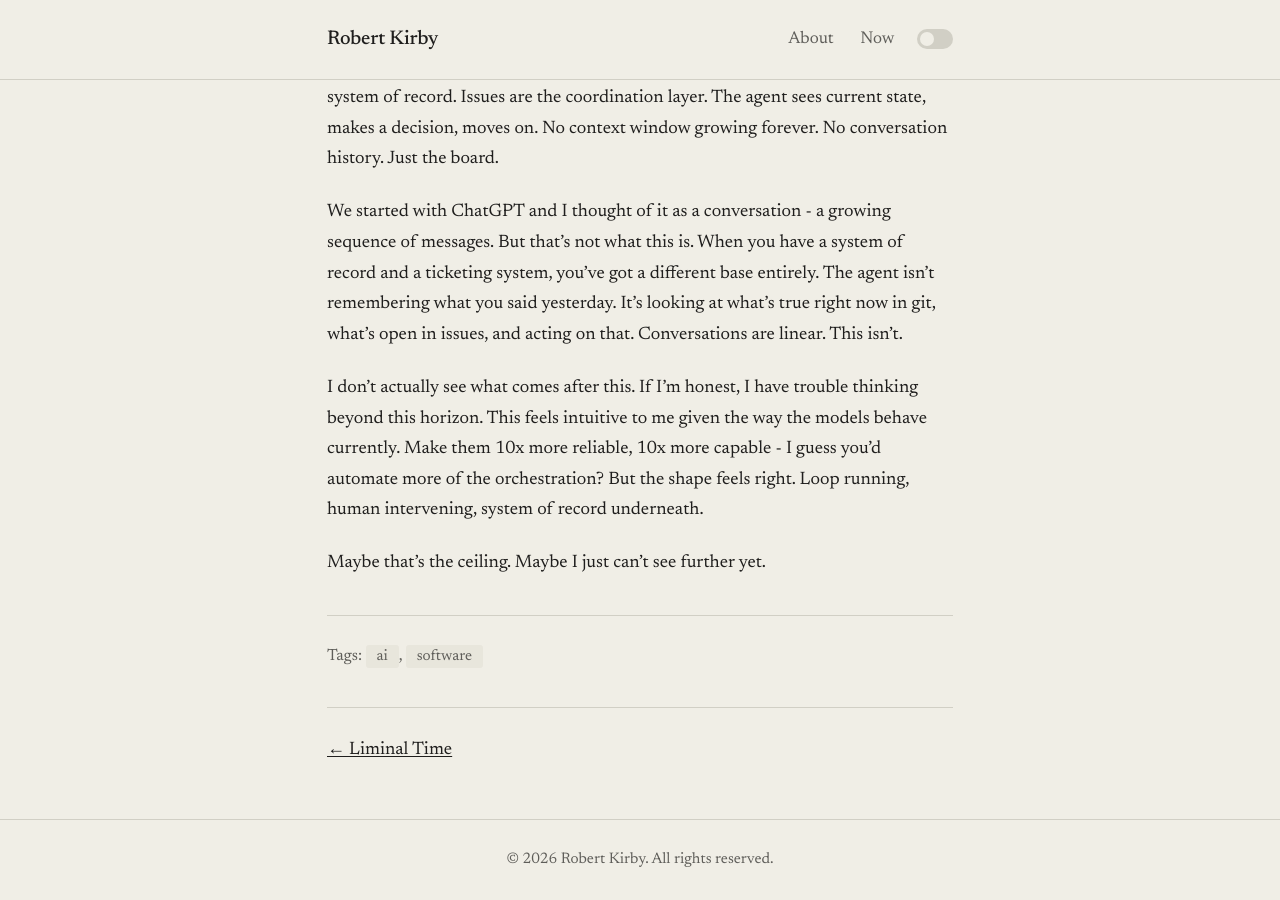
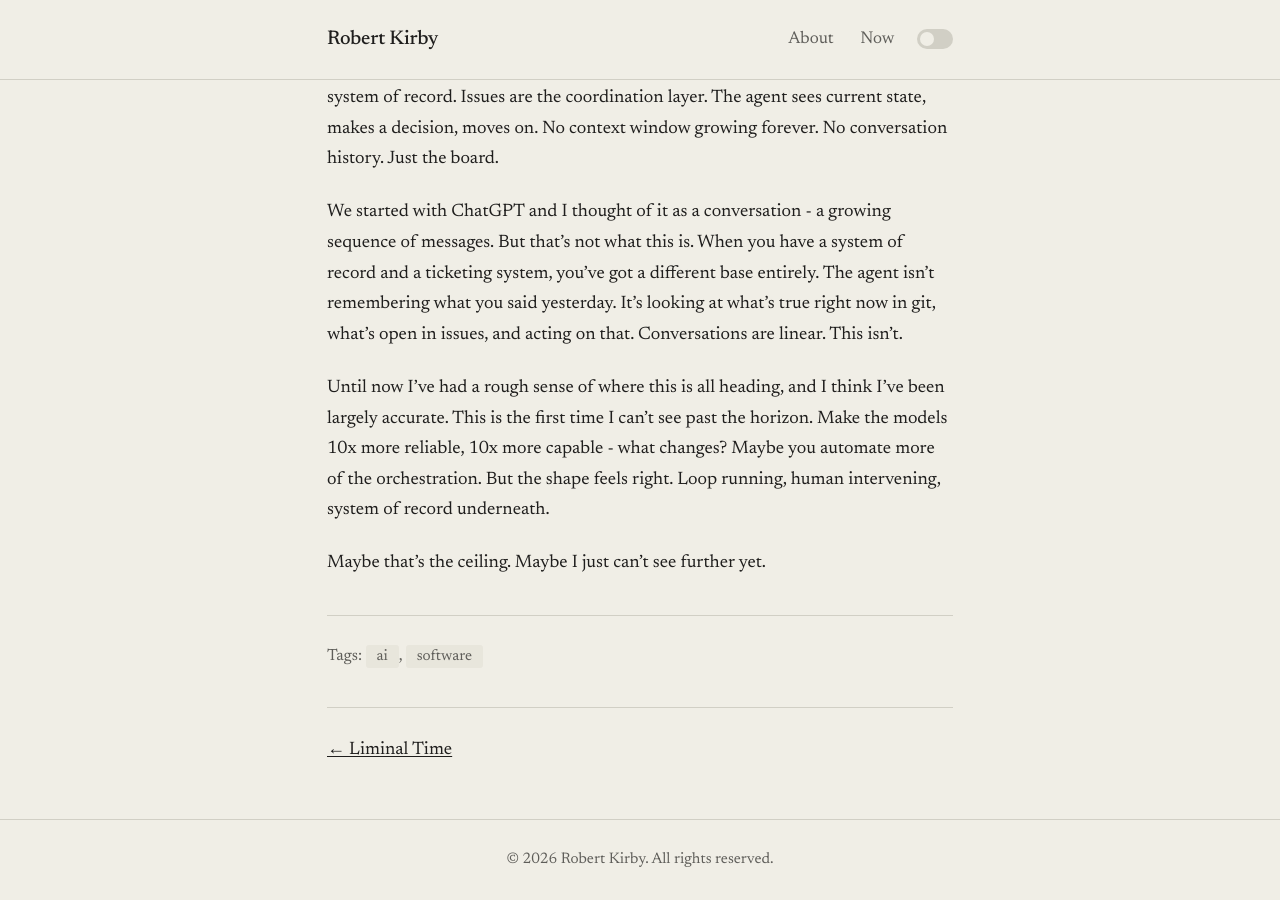
Before and after one commit to rob137/rob137.github.io, a Jekyll site: the page built from _posts/2026-02-17-strudel.md, in a window 1280 px wide and 900 px high, scrolled down 698 px. Built offline with Jekyll 4.4.1, drawn with Linux system fonts in a browser that asks for light colours.

```diff
--- a/_posts/2026-02-17-strudel.md
+++ b/_posts/2026-02-17-strudel.md
@@ -18,6 +18,6 @@
 
 We started with ChatGPT and I thought of it as a conversation - a growing sequence of messages. But that's not what this is. When you have a system of record and a ticketing system, you've got a different base entirely. The agent isn't remembering what you said yesterday. It's looking at what's true right now in git, what's open in issues, and acting on that. Conversations are linear. This isn't.
 
-I don't actually see what comes after this. If I'm honest, I have trouble thinking beyond this horizon. This feels intuitive to me given the way the models behave currently. Make them 10x more reliable, 10x more capable - I guess you'd automate more of the orchestration? But the shape feels right. Loop running, human intervening, system of record underneath.
+Until now I've had a rough sense of where this is all heading, and I think I've been largely accurate. This is the first time I can't see past the horizon. Make the models 10x more reliable, 10x more capable - what changes? Maybe you automate more of the orchestration. But the shape feels right. Loop running, human intervening, system of record underneath.
 
 Maybe that's the ceiling. Maybe I just can't see further yet.
```
